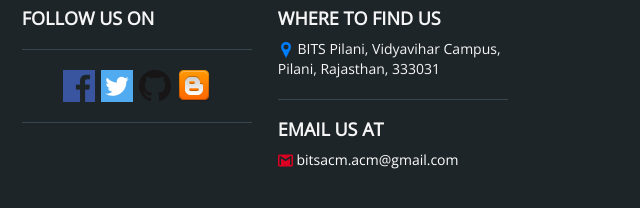
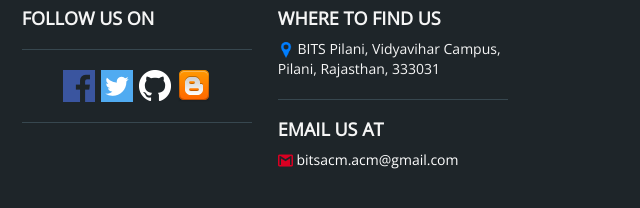
Before and after one commit to rohitrajhans/website, a plain HTML site: page events.html in a window 1280 px wide. Shown: the part 7477-7685 px from the top of the page, 503-1143 px from the left. Drawn offline with nearby package versions, Linux system fonts and the light colour scheme.

Commit message:
website completed

```diff
--- a/events.html
+++ b/events.html
@@ -253,7 +253,7 @@
                 <ul>
                     <li><a href="https://www.facebook.com/bitsacm/"> <img src="./media/facebook.png" alt="facebook"></a></li>
                     <li><a href="https://twitter.com/bitsacm"> <img src="./media/twitter.png" alt="twitter"></a></li>
-                    <li><a href="https://github.com/bitsacm"><img src="./media/github-dark.png" alt=""></a></li>
+                    <li><a href="https://github.com/bitsacm"><img src="./media/github-light.png" alt=""></a></li>
                     <li><a href="https://bitsacm.github.io/"> <img src="./media/blogger.png" alt="blog"></a></li>
                 </ul>
                 <hr>
```
